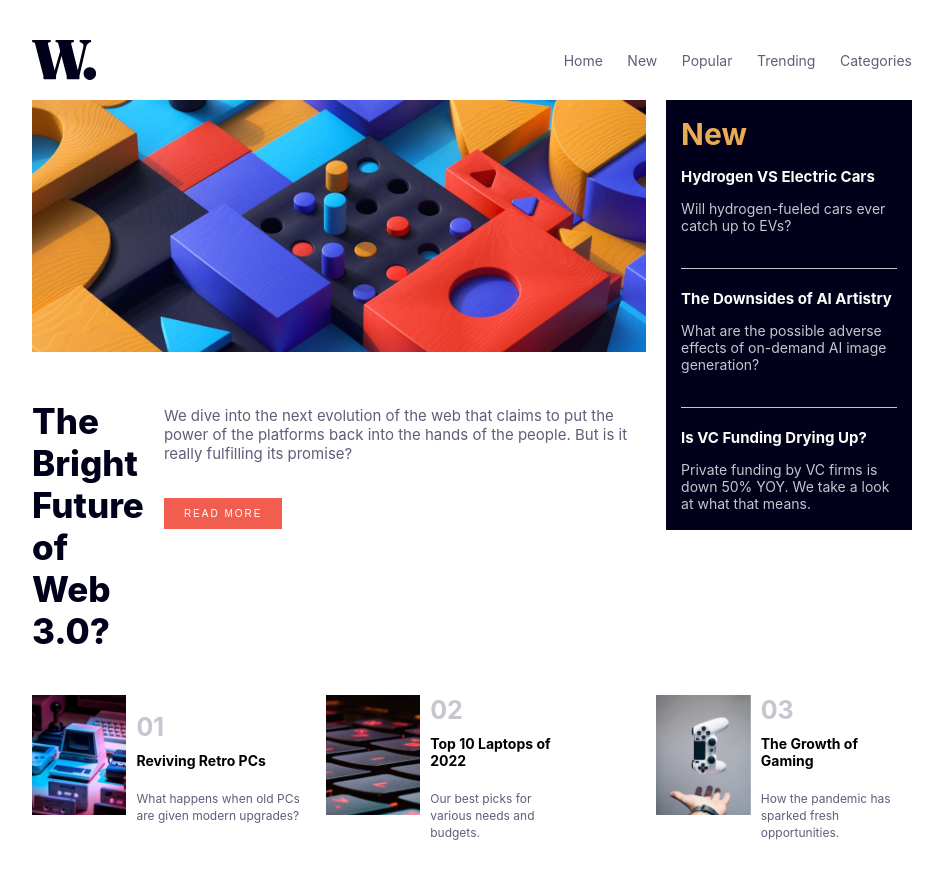
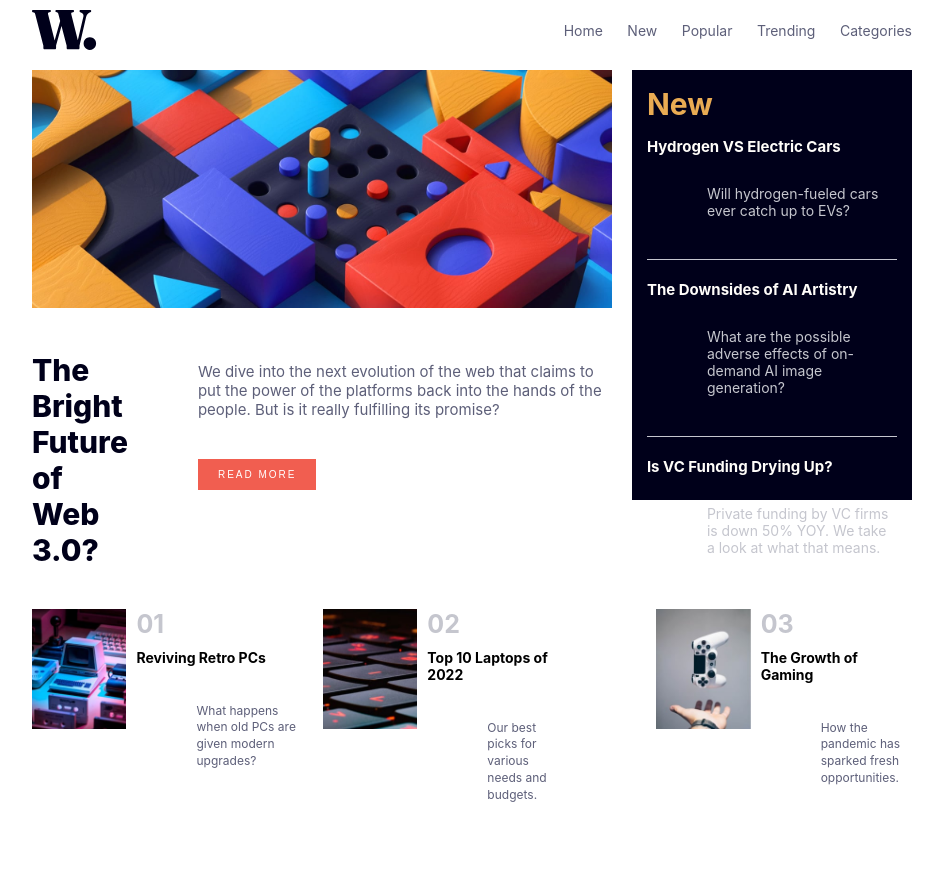
Before and after one commit to KaraniWachira/news-home-page-challenge, a plain HTML site: page index.html in a window 1280 px wide. Shown: the whole page, without its empty margins (168-1111 px from the left). After the commit the page ends 823 px from the top, so only its background shows below. Drawn offline with Linux system fonts and the light colour scheme.

Commit message:
modified paragraph

```diff
--- a/index.html
+++ b/index.html
@@ -26,7 +26,7 @@
           <img src="./assets/images/image-web-3-desktop.jpg" alt="hero image" />
         </div>
         <div class="hero-two">
-          <h1 class="hero-text">The Bright<br> Future of<br> Web 3.0?</h1>
+          <h1 class="text">The Bright Future of Web 3.0?</h1>
           <div class="article">
             <p>
               We dive into the next evolution of the web that claims to put
--- a/styles.css
+++ b/styles.css
@@ -12,11 +12,12 @@ body {
     --dark-grayish-blue: hsl(236, 13%, 42%);
     --very-dark-blue: hsl(240, 100%, 5%);
   }
+
   .homepage-container {
     max-width: 1000px;
     margin: auto;
     height: 100vh;
-    padding: 40px 200px;
+    padding: 10px 200px;
     font-weight: 400;
   }
   .navbar-section {
@@ -58,14 +59,21 @@ body {
     display: flex;
     align-items: flex-start;
   }
-  .hero-two h1 {
-    flex: 1;
-    margin-right: 20px;
+  h1 {
+    flex: 2;
+    margin-right: 10px;
     font-weight: 800;
-    font-size: 35px;
+    font-size: 30px;
     color: var(--very-dark-blue);
   }
-  .article p {
+
+  p {
+    margin-left: 60px;
+    font-size: 15px;
+    color: var(--dark-grayish-blue);
+    margin-bottom: 20px;
+  }
+  p {
     flex: 1;
     font-size: 15px;
     color: var(--dark-grayish-blue);
@@ -82,6 +90,7 @@ body {
     letter-spacing: 2px;
     text-transform: uppercase;
     margin-top: 20px;
+    margin-left: 60px;
   }
   .news-three {
     grid-area: three;
```
